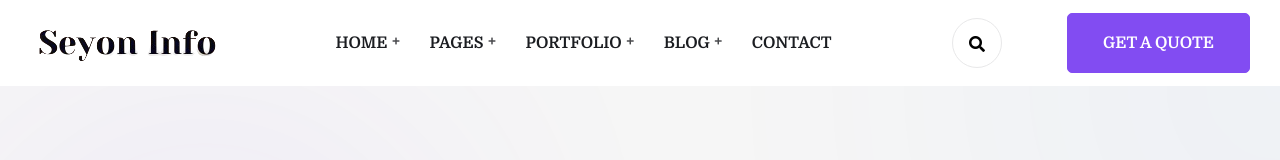
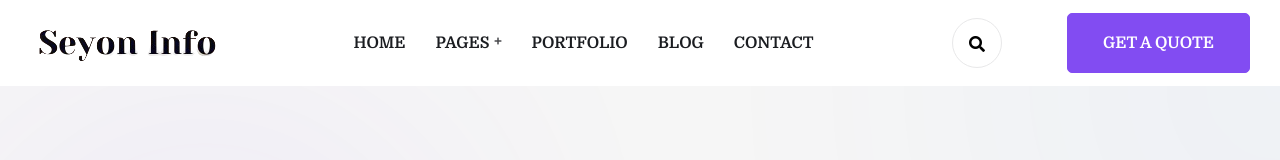
Before and after one commit to karthikeyan-ramasubramanian/seyon-info, a plain HTML site: page HTML/about.html in a window 1280 px wide. Shown: the top 160 px of the page. Drawn offline with Linux system fonts and the light colour scheme; animation ran at ten frames a second; a web font is replaced by a local one.

Commit message:
venkat-03

```diff
--- a/HTML/about.html
+++ b/HTML/about.html
@@ -62,7 +62,7 @@
 
                                 <div class="navbar-collapse collapse clearfix">
                                     <ul class="navigation clearfix">
-                                        <li class="dropdown"><a href="#">Home</a>
+                                        <li ><a href="#">Home</a>
 
                                         </li>
                                         <li class="dropdown"><a href="#">pages</a>
@@ -72,10 +72,10 @@
                                                 <li><a href="team.html">team members</a></li>
                                             </ul>
                                         </li>
-                                        <li class="dropdown"><a href="#">portfolio</a>
+                                        <li><a href="#">portfolio</a>
 
                                         </li>
-                                        <li class="dropdown"><a href="#">blog</a>
+                                        <li><a href="#">blog</a>
 
                                         </li>
                                         <li><a href="contact.html">Contact</a></li>
```
Also changed, not shown: HTML/blog.html (+3 -3 lines), HTML/contact.html (+3 -3 lines), HTML/index.html (+3 -3 lines), HTML/portfolio.html (+3 -3 lines), HTML/services.html (+3 -3 lines), HTML/team.html (+3 -3 lines).
